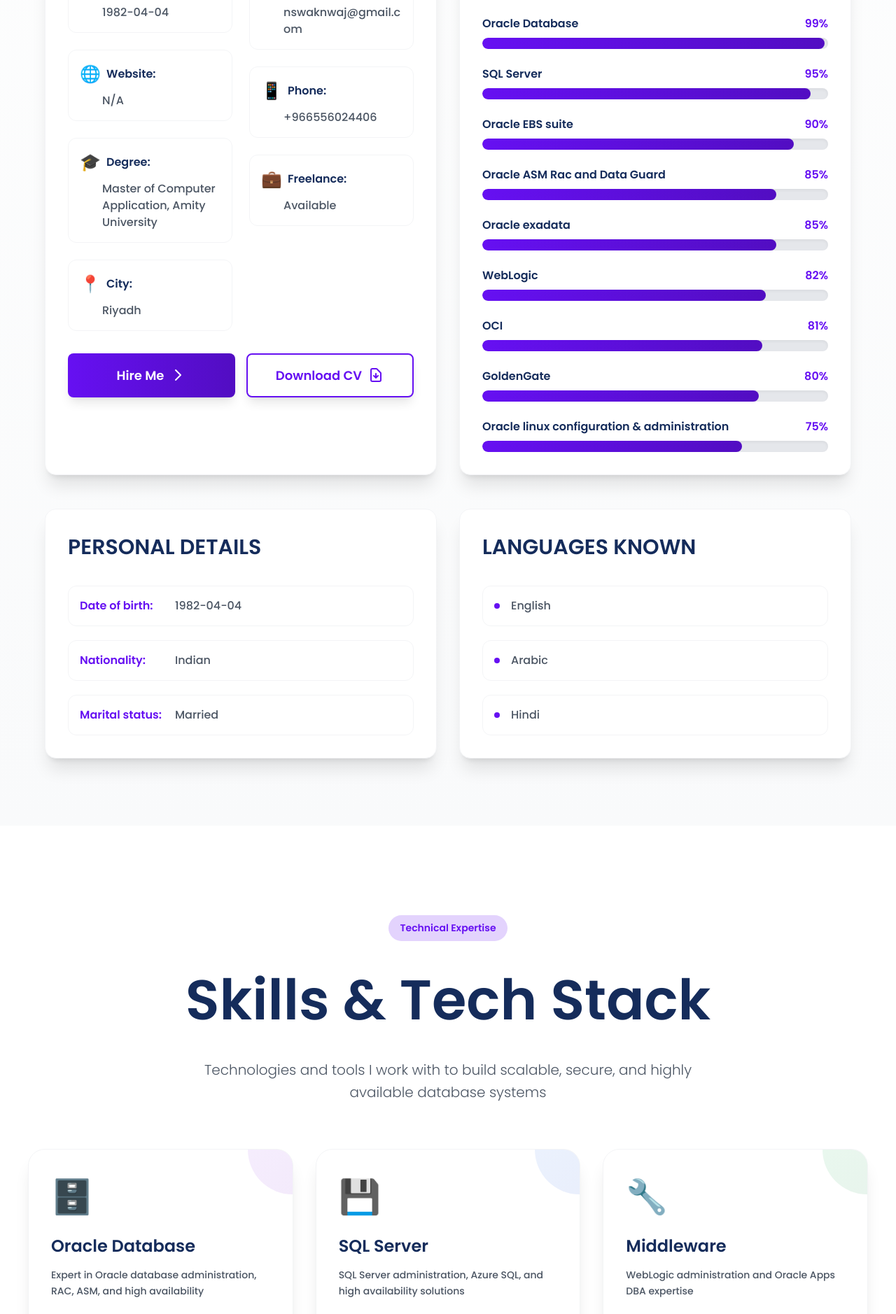
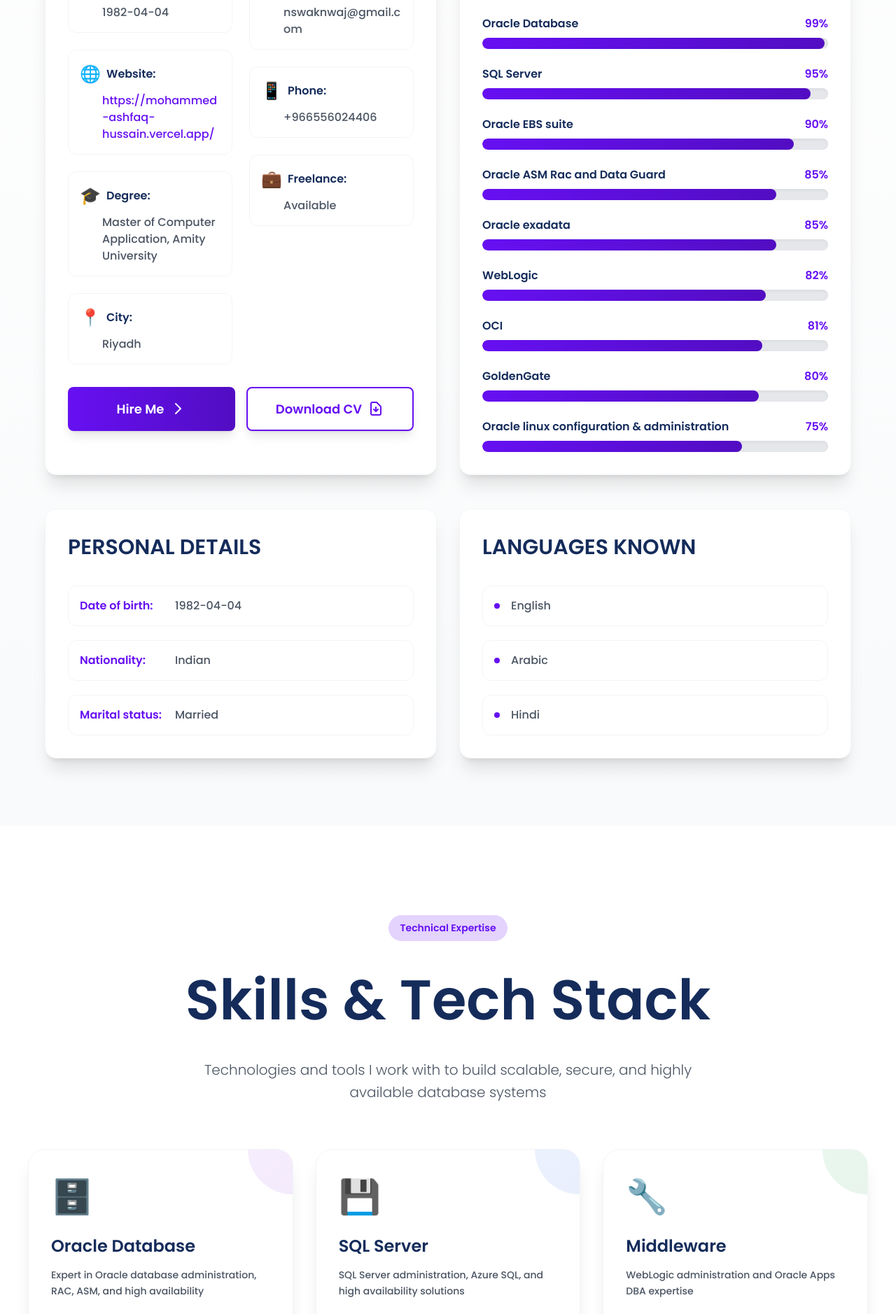
Before and after one commit to ondhiyabhavin-create/Hussain-portfolio, a React (Create React App) app: page / in a window 1280 px wide. Shown: the part 2000-3878 px from the top of the page at 70% size. Built offline with nearby package versions, Linux system fonts and the light colour scheme.

Commit message:
update request by client

```diff
--- a/src/json/landingPageData.js
+++ b/src/json/landingPageData.js
@@ -43,7 +43,7 @@
       "Backup & Recovery Strategies",
       "Disaster Recovery Planning",
     ],
-    technologies: ["Oracle Database (9i-21c)", "RAC", "ASM", "Data Guard", "RMAN"],
+    technologies: ["Oracle Databases", "RAC", "ASM", "Data Guard", "RMAN"],
   },
   {
     id: "service2",
--- a/src/json/personalData.js
+++ b/src/json/personalData.js
@@ -16,7 +16,7 @@
   personalDetails: {
     birthday: '1982-04-04',
     age: '43',
-    website: '',
+    website: 'https://mohammed-ashfaq-hussain.vercel.app/',
     email: 'nswaknwaj@gmail.com',
     degree: 'Master of Computer Application, Amity University',
     phone: '+966556024406',
@@ -67,8 +67,8 @@
 
 // Skills
 export const Skills = {
-  oracle: ['Oracle Database (9i–21c)', 'RAC', 'ASM', 'Data Guard', 'GoldenGate'],
-  sqlServer: ['SQL Server (2012–2022)', 'Azure SQL', 'High Availability'],
+  oracle: ['Oracle Databases', 'RAC', 'ASM', 'Data Guard', 'GoldenGate'],
+  sqlServer: ['SQL Server', 'Azure SQL', 'High Availability'],
   middleware: ['WebLogic', 'Oracle Apps DBA'],
   cloud: ['OCI', 'Azure SQL', 'Cloud Migration'],
   devops: ['Jenkins', 'GitLab CI', 'Ansible', 'Terraform'],
--- a/src/parts/Advantage.js
+++ b/src/parts/Advantage.js
@@ -101,7 +101,9 @@
                 <div className="grid grid-cols-2 gap-4 sm:gap-6">
                   {/* Left Column */}
                   <div className="space-y-4 sm:space-y-6">
-                    {personalInfoLeft.map((item, index) => (
+                    {personalInfoLeft.map((item, index) => {
+                      const isWebsite = item.label === 'Website' && item.value && item.value !== 'N/A' && item.value.startsWith('http');
+                      return (
                         <Zoom key={index} delay={150 + index * 50} triggerOnce>
                           <div className="flex flex-col h-full min-h-[80px] sm:min-h-[90px] justify-center p-3 sm:p-4 rounded-xl hover:bg-gray-50 transition-colors duration-300 border border-gray-100">
                             <div className="flex items-center mb-2">
@@ -110,12 +112,24 @@
                               </span>
                               <h3 className="font-bold text-theme-blue text-sm sm:text-base">{item.label}:</h3>
                             </div>
+                            {isWebsite ? (
+                              <a
+                                href={item.value}
+                                target="_blank"
+                                rel="noopener noreferrer"
+                                className="text-theme-purple hover:text-dark-theme-purple text-sm sm:text-base break-words pl-7 sm:pl-8 hover:underline transition-colors duration-300"
+                              >
+                                {item.value}
+                              </a>
+                            ) : (
                               <p className="text-gray-600 text-sm sm:text-base break-words pl-7 sm:pl-8">
                                 {item.value}
                               </p>
+                            )}
                           </div>
                         </Zoom>
-                    ))}
+                      );
+                    })}
                   </div>
 
                   {/* Right Column */}
--- a/src/parts/SkillsSection.js
+++ b/src/parts/SkillsSection.js
@@ -125,7 +125,7 @@
                 <div className="bg-white/10 backdrop-blur-sm rounded-xl p-6 sm:p-7 md:p-8 flex flex-col h-full">
                   <h4 className="font-bold text-base sm:text-lg mb-2 sm:mb-3">Database Administration</h4>
                   <p className="text-xs sm:text-sm opacity-90 flex-grow">
-                    Oracle 9i-21c, SQL Server 2012-2022, performance tuning, backup & recovery
+                    Oracle Databases, SQL Server, performance tuning, backup & recovery
                   </p>
                 </div>
                 <div className="bg-white/10 backdrop-blur-sm rounded-xl p-6 sm:p-7 md:p-8 flex flex-col h-full">
```
Lines whose indentation alone changed are shown as unchanged.
